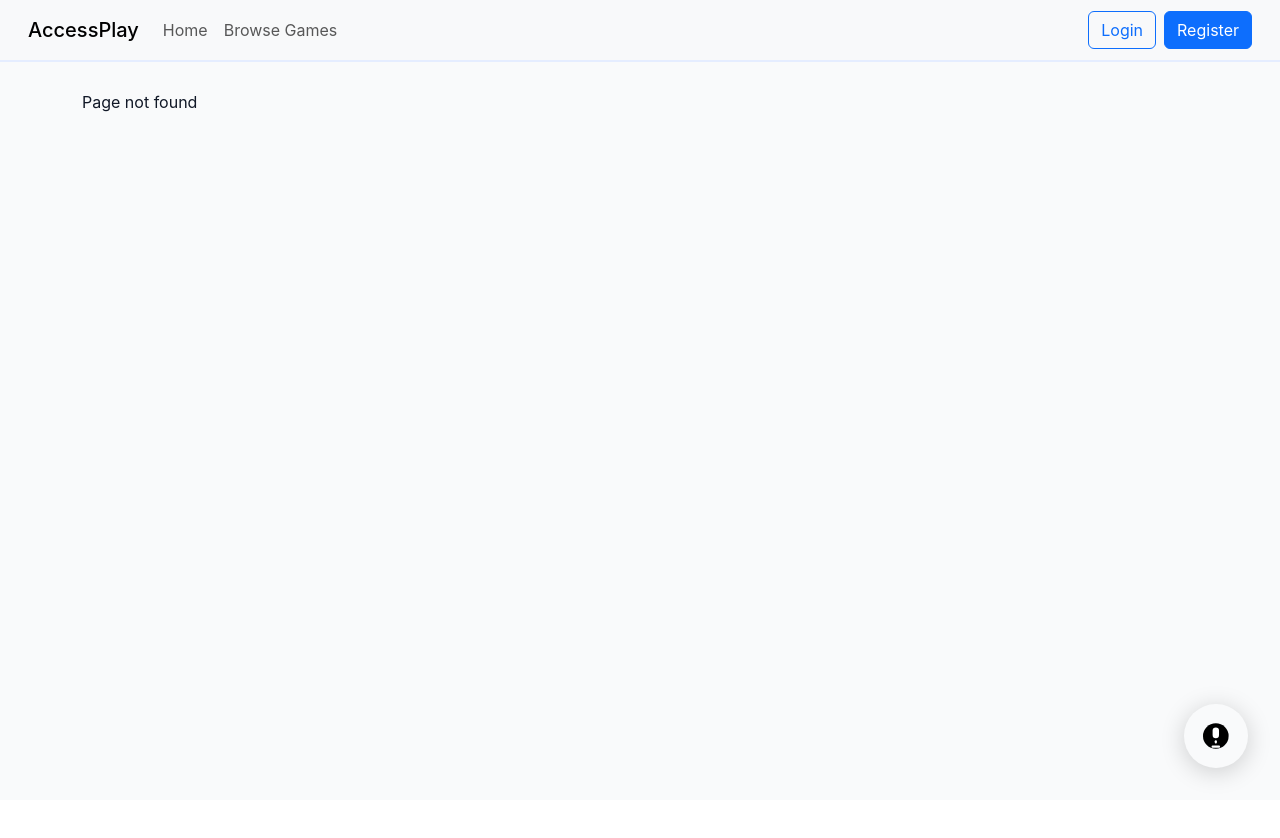
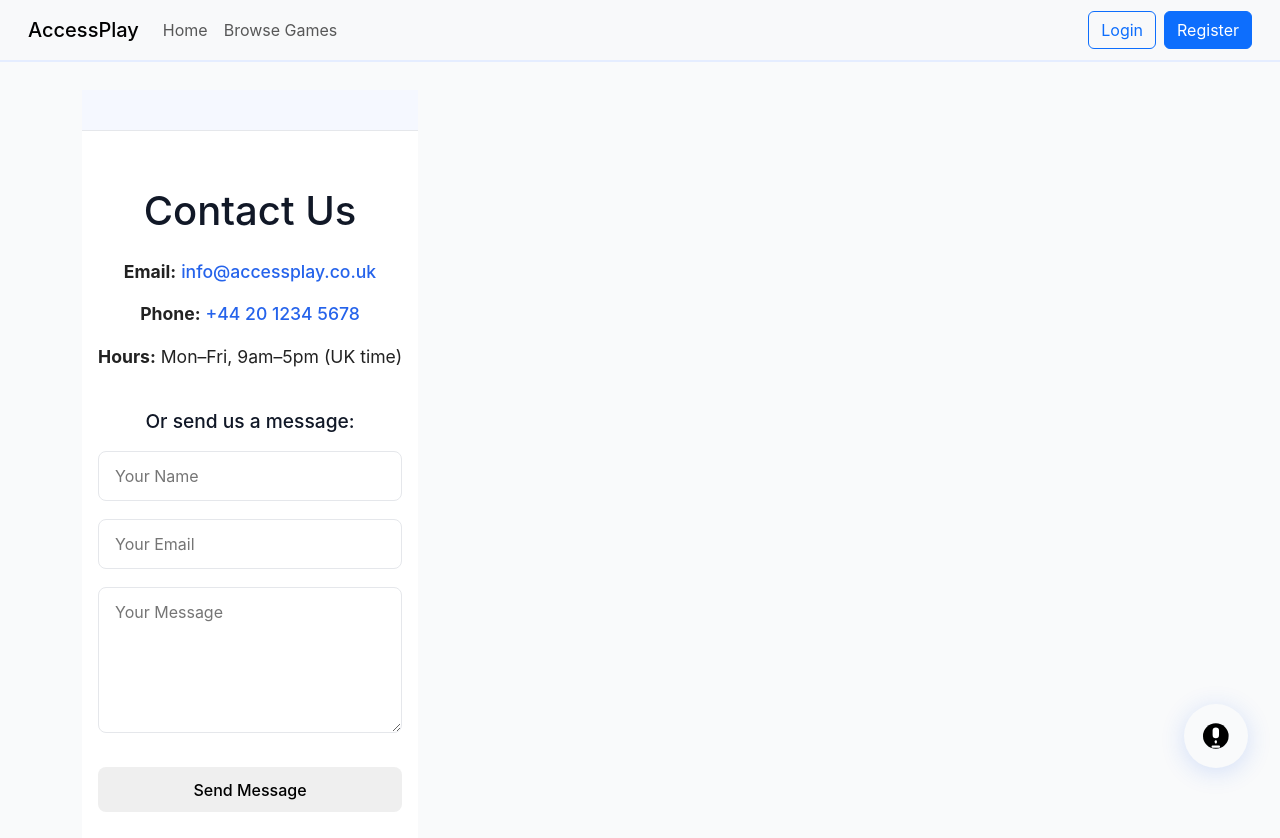
Before and after one commit to Coleybluebird07/AccessPlay-CU, a React (Vite) app in the folder vite-project/: page /contact in a window 1280 px wide. Before the commit this address had no page. Shown: the top 838 px of the page. Before the commit the page ends 800 px from the top, so only its background shows below. Built offline with nearby package versions, Linux system fonts and the light colour scheme.

Commit message:
contact page working

```diff
--- a/vite-project/src/App.jsx
+++ b/vite-project/src/App.jsx
@@ -12,7 +12,7 @@ import './components/browser_games/browse_game.css';
 import AccountPage from "./AccountPage";
 import { isLoggedIn, getUserEmail, logout } from "./authUtils";
 import GameProfile from "./components/game_profile/game_profile.jsx";
-
+import ContactPage from './ContactPage';
 
 export default function App() {
   const [isNavOpen, setIsNavOpen] = useState(false);
@@ -69,6 +69,7 @@ export default function App() {
           <Route path="/register" element={<RegisterPage />} />
           <Route path="/browse-games" element={<Browse_games />} />
           <Route path="/games/:id" element={<GameProfile />} />
+          <Route path="/contact" element={<ContactPage />} />
           {/* Optional: 404 route */}
           <Route path="*" element={<div>Page not found</div>} />
         </Routes>
--- /dev/null
+++ b/vite-project/src/ContactPage.jsx
@@ -0,0 +1,34 @@
+import React from 'react';
+import './landing-page.css';
+
+const ContactPage = () => (
+  <div className="contact-page-wrapper">
+    <section className="landing-contact-section" style={{minHeight: '60vh'}}>
+      <div className="contact-container">
+        <h1 className="section-title">Contact Us</h1>
+        <div className="contact-details">
+          <div className="contact-item">
+            <strong>Email:</strong> <a href="mailto:info@accessplay.co.uk">info@accessplay.co.uk</a>
+          </div>
+          <div className="contact-item">
+            <strong>Phone:</strong> <a href="tel:+442012345678">+44 20 1234 5678</a>
+          </div>
+          <div className="contact-item">
+            <strong>Hours:</strong> Mon–Fri, 9am–5pm (UK time)
+          </div>
+        </div>
+        <div className="contact-extra">
+          <h2 style={{marginTop: '2.5rem', fontSize: '1.2rem'}}>Or send us a message:</h2>
+          <form className="contact-form" onSubmit={e => {e.preventDefault(); alert('Message sent!')}}>
+            <input type="text" className="contact-input" placeholder="Your Name" required />
+            <input type="email" className="contact-input" placeholder="Your Email" required />
+            <textarea className="contact-input" placeholder="Your Message" rows="5" required />
+            <button type="submit" className="cta-btn" style={{marginTop: '1rem'}}>Send Message</button>
+          </form>
+        </div>
+      </div>
+    </section>
+  </div>
+);
+
+export default ContactPage;
--- a/vite-project/src/LandingPage.jsx
+++ b/vite-project/src/LandingPage.jsx
@@ -121,6 +121,28 @@ const CallToActionSection = () => (
   </section>
 );
 
+const ContactSection = () => (
+  <section className="landing-contact-section">
+    <div className="contact-container">
+      <h2 className="section-title">Contact Us</h2>
+      <div className="contact-details">
+        <div className="contact-item">
+          <strong>Email:</strong> <a href="mailto:info@accessplay.co.uk">info@accessplay.co.uk</a>
+        </div>
+        <div className="contact-item">
+          <strong>Phone:</strong> <a href="tel:+442012345678">+44 20 1234 5678</a>
+        </div>
+        <div className="contact-item">
+          <strong>Hours:</strong> Mon–Fri, 9am–5pm (UK time)
+        </div>
+      </div>
+      <div style={{marginTop: '2rem'}}>
+        <a href="/contact" className="cta-btn" style={{textDecoration: 'none', fontWeight: 600}}>Go to Contact Page</a>
+      </div>
+    </div>
+  </section>
+);
+
 const Footer = () => (
   <footer className="landing-footer">
     <div className="footer-title">AccessPlay - Discover Accessible Mobile Games</div>
@@ -193,6 +215,7 @@ export default function LandingPage() {
         <WhyAccessPlaySection />
         <AccessibilityFeaturesSection />
         <CallToActionSection />
+        <ContactSection />
       </main>
       <Footer />
       <MicrophoneButton onResult={handleVoiceCommand} />
--- a/vite-project/src/components/browser_games/browse_game.css
+++ b/vite-project/src/components/browser_games/browse_game.css
@@ -283,7 +283,7 @@ footer .footer-title {
 footer .footer-note {
     margin-bottom: 8px;
 }
-<<<<<<< HEAD
+
 
 .mic-fab {
   position: fixed;
@@ -382,5 +382,3 @@ footer .footer-note {
   from { opacity: 0; transform: scale(0.95); }
   to { opacity: 1; transform: scale(1); }
 }
-=======
->>>>>>> da72d094afdffa51affc01797ea03fe24c1114ee
--- a/vite-project/src/landing-page.css
+++ b/vite-project/src/landing-page.css
@@ -316,3 +316,69 @@ body, html { /* Global body and html styles */
     from { opacity: 0; transform: scale(0.95); }
     to { opacity: 1; transform: scale(1); }
   }
+
+  /* Contact section */
+
+  .landing-contact-section {
+    background: #fff;
+    padding: 56px 16px 64px 16px;
+    border-top: 1px solid #e5e7eb;
+    text-align: center;
+  }
+  .contact-container {
+    max-width: 500px;
+    margin: 0 auto;
+  }
+  .contact-details {
+    margin-top: 24px;
+    display: flex;
+    flex-direction: column;
+    gap: 16px;
+    align-items: center;
+  }
+  .contact-item {
+    font-size: 1.1rem;
+    color: #222;
+  }
+  .contact-item a {
+    color: #2563eb;
+    text-decoration: none;
+  }
+  .contact-item a:hover {
+    text-decoration: underline;
+  }
+
+  /* Contact page wrapper and form */
+
+  .contact-page-wrapper {
+    background: #f5f8ff;
+    min-height: 100vh;
+    padding-top: 40px;
+  }
+  .contact-form {
+    display: flex;
+    flex-direction: column;
+    gap: 18px;
+    margin-top: 18px;
+    align-items: center;
+  }
+  .contact-input {
+    width: 100%;
+    max-width: 400px;
+    padding: 12px 16px;
+    border: 1px solid #e5e7eb;
+    border-radius: 8px;
+    font-size: 1rem;
+    font-family: inherit;
+    background: #fff;
+    color: #222;
+    transition: border 0.2s;
+  }
+  .contact-input:focus {
+    border: 1.5px solid #2563eb;
+    outline: none;
+  }
+  .contact-form button.cta-btn {
+    width: 100%;
+    max-width: 400px;
+  }
```
